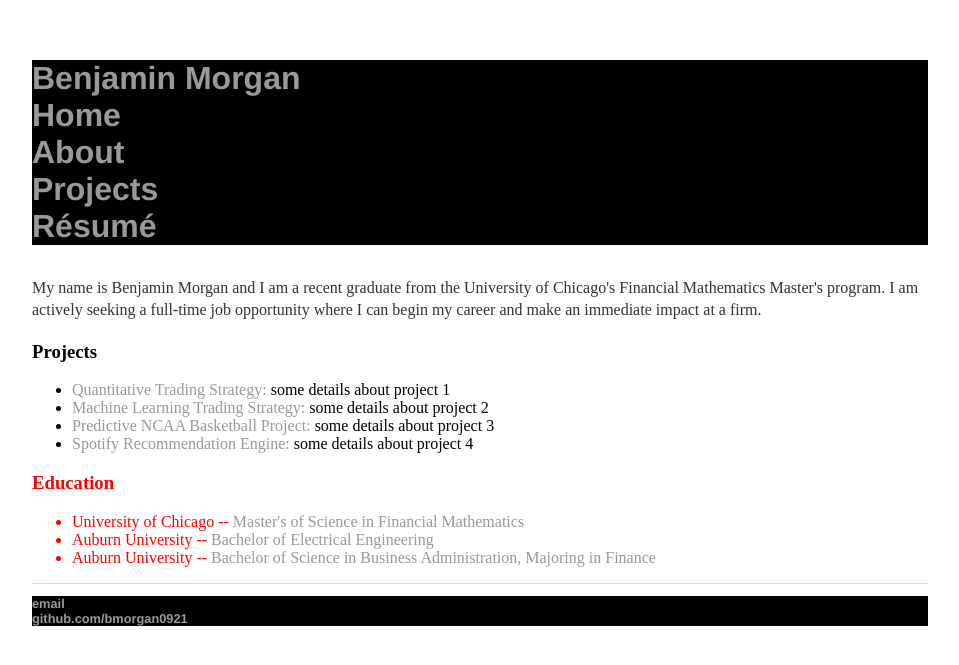
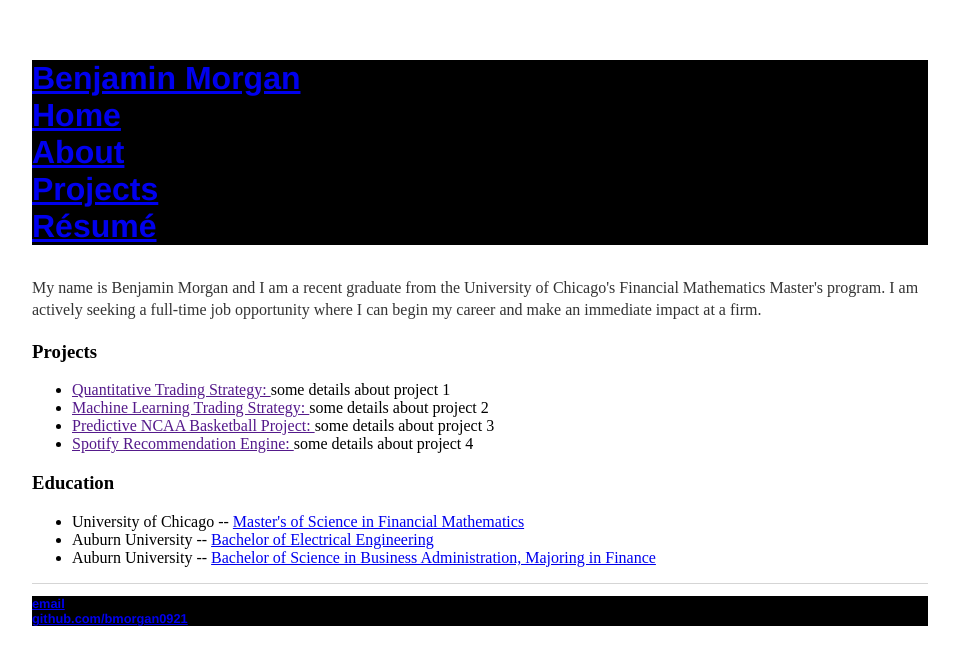
Before and after one commit to bmorgan0921/bmorgan0921.github.io, a Jekyll site: the page built from index.html, in a window 1280 px wide. Shown: the top 665 px of the page, without its empty margins (160-1119 px from the left). Built offline with Jekyll 4.4.1, drawn with Linux system fonts in a browser that asks for light colours.

Commit message:
deleted a styling

```diff
--- a/css/main.css
+++ b/css/main.css
@@ -35,16 +35,10 @@ nav ul li, footer ul li {
     color: white;
 }
 
-section.education {
+section.education.a {
     color: red;
 }
 
-
-a {
-    text-decoration: none;
-    color: #999;
-    /* color: white; */
-}
 a:hover {
     text-decoration: underline;
 }
```
